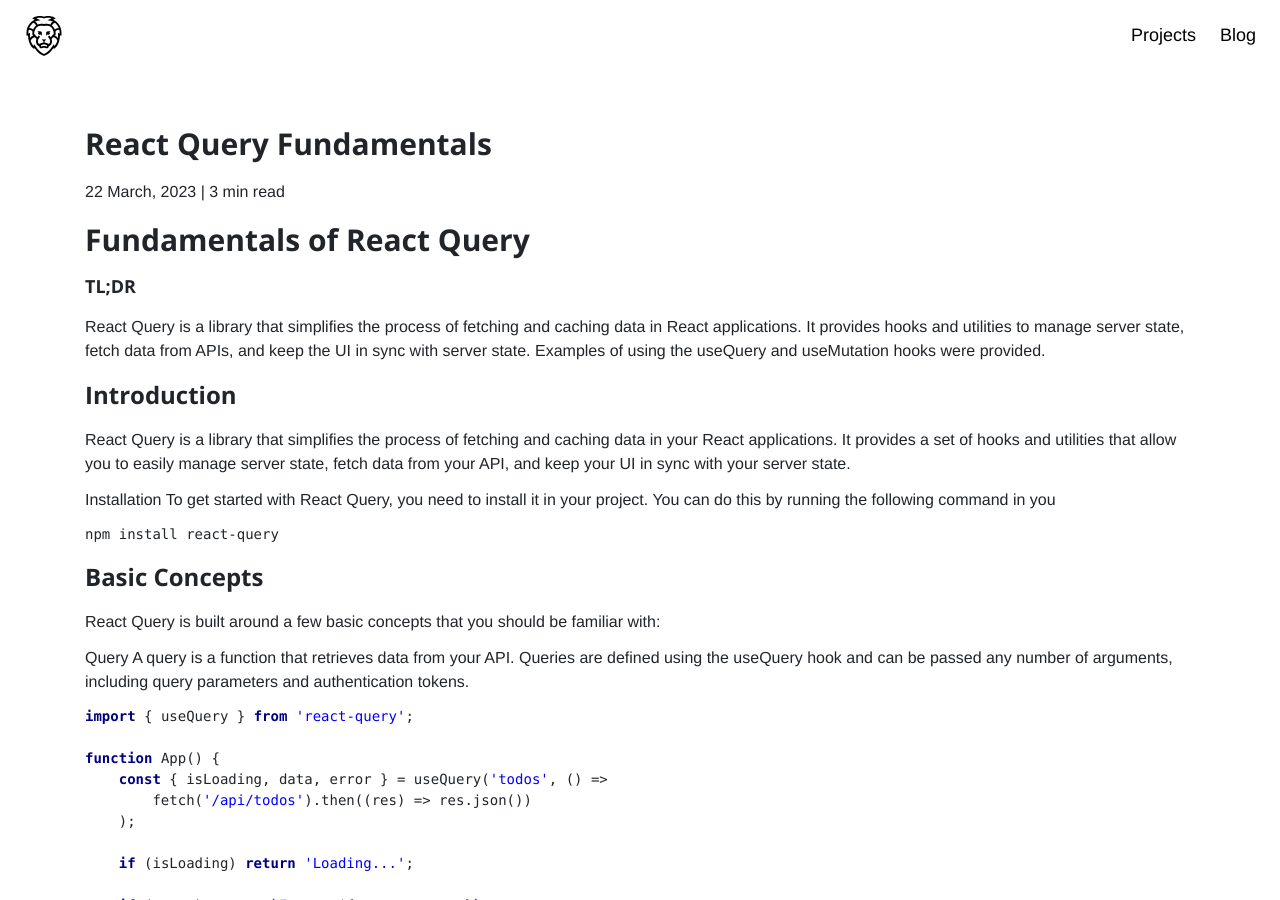
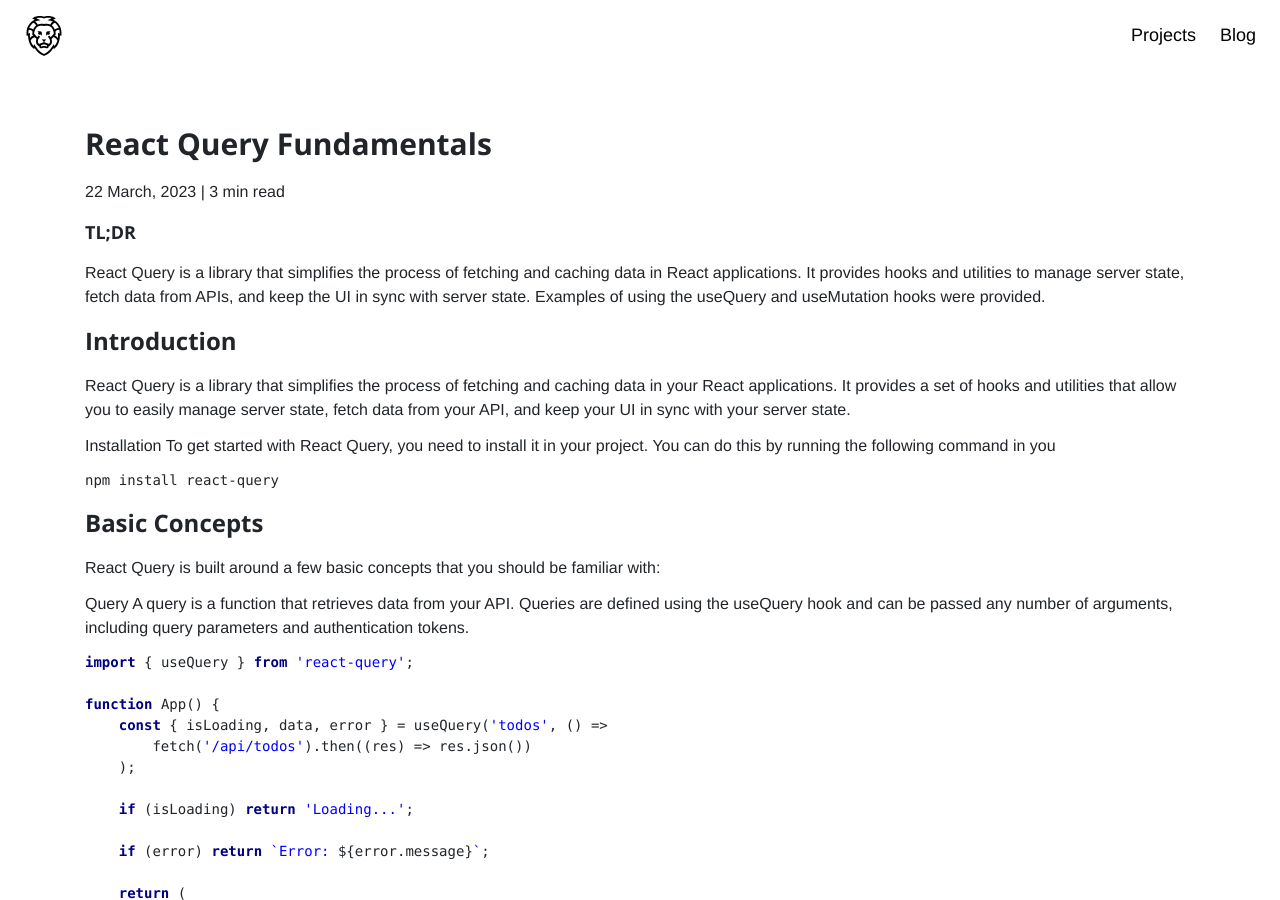
Before and after one commit to jmonterroso/jmonterroso.github.io, a Jekyll site: the page built from _posts/2023-03-22-react-query-fundamentals.md, in a window 1280 px wide and 900 px high. Built offline with Jekyll 4.4.1, drawn with Linux system fonts in a browser that asks for light colours; nearby versions of some CDN libraries; comment, search, counter and statistics services are not loaded.

Commit message:
chore: updating title

```diff
--- a/_posts/2023-03-22-react-query-fundamentals.md
+++ b/_posts/2023-03-22-react-query-fundamentals.md
@@ -10,10 +10,6 @@ comments: true
 lang: es
 permalink: /en/react-query-fundamentals
 ---
-
-
-
-# Fundamentals of React Query
 
 
 #### TL;DR
```
